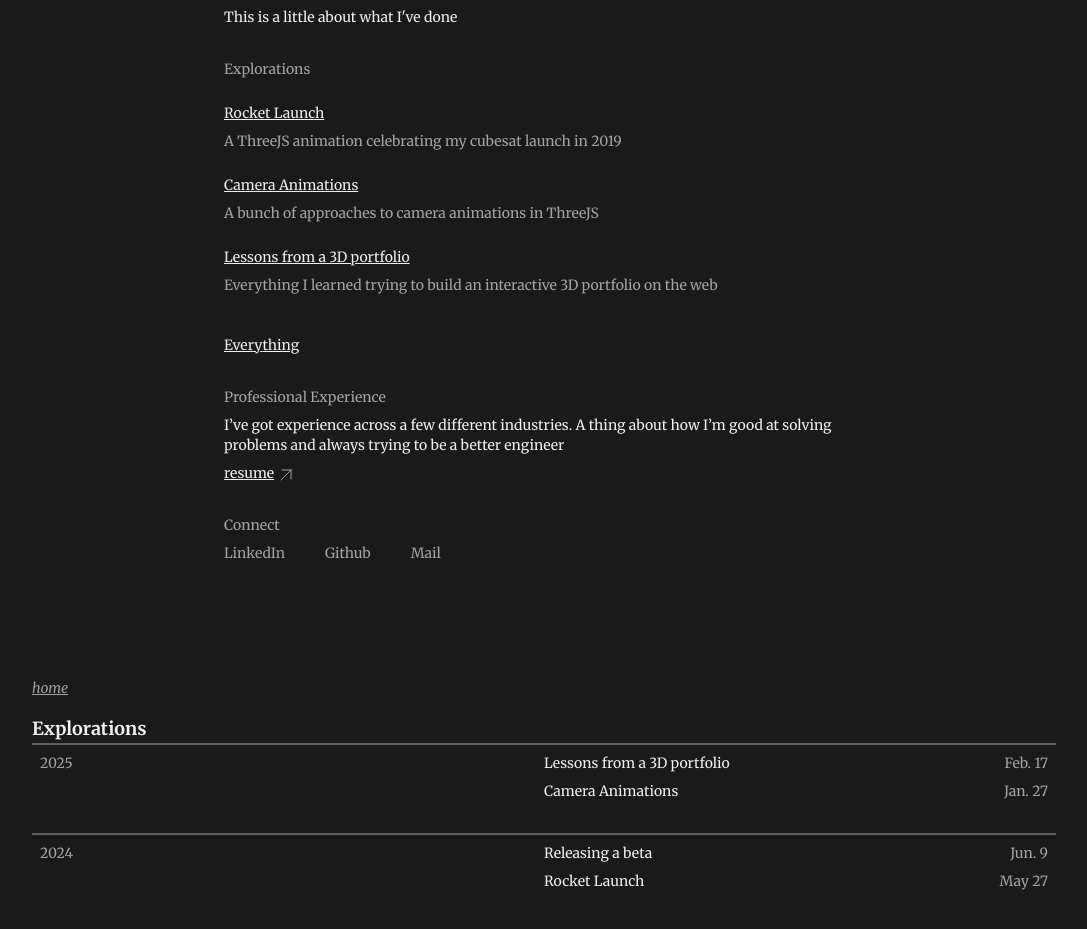
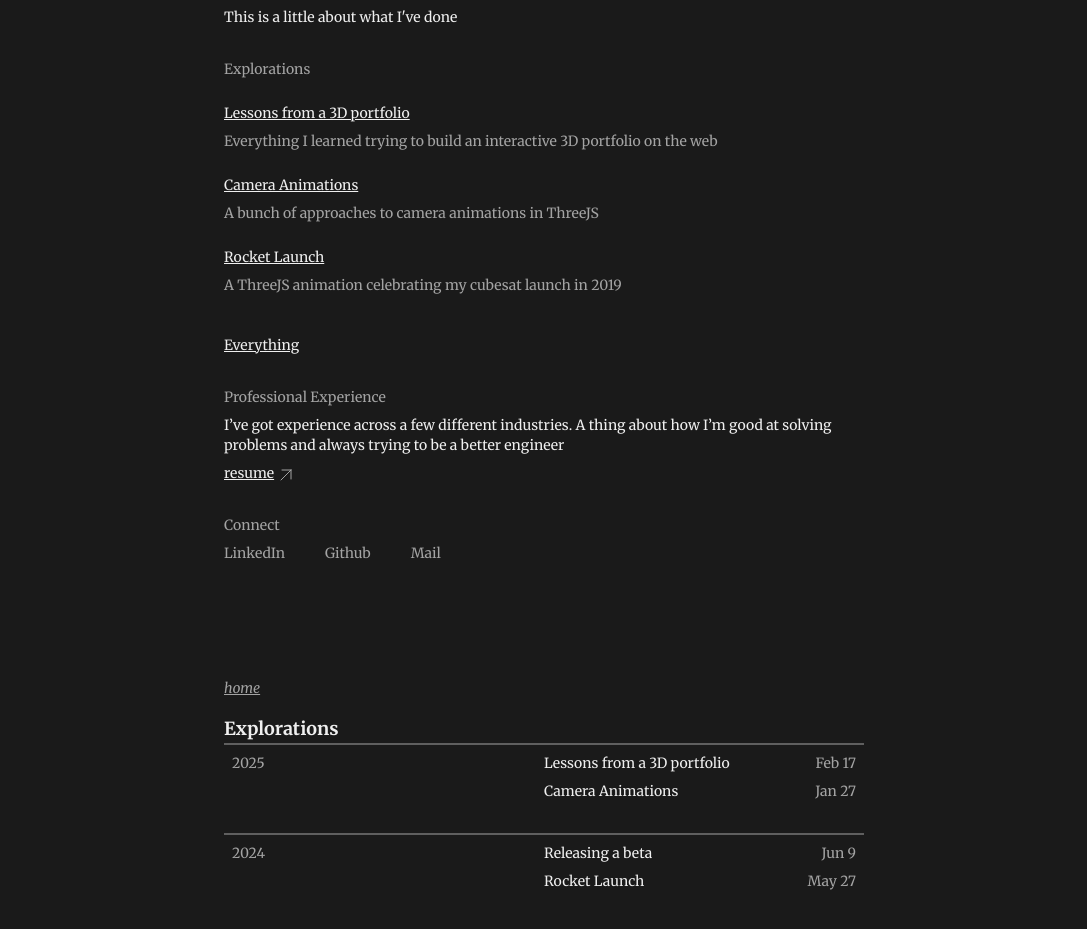
Before and after one commit to CraigKnoblauch/portfolio-2025, a React (Vite) app: page / in a window 1280 px wide. Shown: the part 165-1094 px from the top of the page, without its empty margins (96-1183 px from the left). Built offline with nearby package versions, Linux system fonts and the light colour scheme.

Commit message:
drive featured posts and posts toc from json index

```diff
--- a/src/App.jsx
+++ b/src/App.jsx
@@ -1,4 +1,5 @@
 // import './App.css'
+import { POSTS } from 'src/posts.js'
 
 function App() {
 
@@ -19,18 +20,12 @@ function App() {
 					{/* Title */}
 					<div className="text-secondary-gray">Explorations</div>
 					{/* Container for a post */}
-					<div className="flex flex-col space-y-2 pt-6">
-						<a href="www.youtube.com" className="text-primary-white underline">Rocket Launch</a>
-						<p className="text-secondary-gray">A ThreeJS animation celebrating my cubesat launch in 2019</p>
-					</div>
-					<div className="flex flex-col space-y-2 pt-6">
-						<a href="www.youtube.com" className="text-primary-white underline">Camera Animations</a>
-						<p className="text-secondary-gray">A bunch of approaches to camera animations in ThreeJS</p>
-					</div>
-					<div className="flex flex-col space-y-2 pt-6">
-						<a href="www.youtube.com" className="text-primary-white underline">Lessons from a 3D portfolio</a>
-						<p className="text-secondary-gray">Everything I learned trying to build an interactive 3D portfolio on the web</p>
-					</div>
+                    {POSTS.filter(post => post.featured).map((post, index) => (
+                        <div key={index} className="flex flex-col space-y-2 pt-6">
+                            <a href={post.link} className="text-primary-white underline">{post.title}</a>
+                            <p className="text-secondary-gray">{post.description}</p>
+                        </div>
+                    ))}
 					<div className="flex flex-col space-y-2 pt-10"> {/* NOTE higher padding on this element for division */}
 						<a href="www.youtube.com" className="text-primary-white underline">Everything</a>
 					</div>
@@ -42,9 +37,9 @@ function App() {
 					<p className="text-primary-white">I’ve got experience across a few different industries. A thing about how I’m good at solving problems and always trying to be a better engineer</p>
 					{/* Small flexbox to hold outbound arrow and link */}
 					<div className="flex flex-row text-primary-white">
-						<a href="youtube.com" className="underline">resume</a>
+						<a href="https://drive.google.com/file/d/1q3qX4lHtOwgXbwCQicCOyJ9uc8KG6TYD/view?usp=drivesdk" className="underline">resume</a>
 						<svg height="20px" width="20px">
-							<path d="M7 17L17 7M17 7H8M17 7V16" stroke="#a3a3a3" stroke-width="1" stroke-linecap="round" stroke-linejoin="round"/>
+							<path d="M7 17L17 7M17 7H8M17 7V16" stroke="#a3a3a3" strokeWidth="1" strokeLinecap="round" strokeLinejoin="round"/>
 						</svg>
 					</div>
 				</div>
--- a/src/Explorations.jsx
+++ b/src/Explorations.jsx
@@ -1,56 +1,19 @@
+import { POSTS } from "src/posts.js"
+import { PostsToc } from "src/PostsToc.jsx"
+
 function Explorations() {
 
   return (
     <>
         {/* Master flexbox container for the entire page. Gives column flex box with one column. That column has a max width */}
         <div className="flex flex-col items-center min-h-screen w-full">
-            <div className="justify-left w-8/10">
+            <div className="justify-left w-8/10 lg:w-1/2">
                 {/* Link home */}
                 <a href="/" className="text-secondary-gray merriweather-regular-italic underline text-sm">home</a>
-                {/* Header */}
                 <h1 className="text-primary-white merriweather-bold text-lg pt-4">Explorations</h1>
 
-                <hr className="border-secondary-gray opacity-50 border-1"/>
+                <PostsToc posts={POSTS} />
 
-                {/* Begin container for a year of posts */}
-                <div className="flex justify-between space-y-2 p-2 merriweather-regular text-sm pb-8">
-                    {/* First column holds year and will only ever hold year */}
-                    <div className="text-secondary-gray">2025</div>
-                    {/* Second column a flex col box for each row, each row holds a standard flex box for content */}
-                    <div className="flex flex-col min-w-1/2 max-w-3/4 space-y-2">
-                        <div className="flex justify-between">
-                            <a href="www.youtube.com" className="text-primary-white">Lessons from a 3D portfolio</a>
-                            <p className="text-secondary-gray">Feb. 17</p>
-                        </div>
-                        <div className="flex justify-between">
-                            <a href="www.youtube.com" className="text-primary-white">Camera Animations</a>
-                            <p className="text-secondary-gray">Jan. 27</p>
-                        </div>
-                    </div>
-
-                </div>
-
-
-                {/* Below is exact repeat with different content for demo purposes only */}
-                <hr className="border-secondary-gray opacity-50 border-1"/>
-
-                {/* Begin container for a year of posts */}
-                <div className="flex justify-between space-y-2 p-2 merriweather-regular text-sm pb-8">
-                    {/* First column holds year and will only ever hold year */}
-                    <div className="text-secondary-gray">2024</div>
-                    {/* Second column a flex col box for each row, each row holds a standard flex box for content */}
-                    <div className="flex flex-col min-w-1/2 max-w-3/4 space-y-2">
-                        <div className="flex justify-between">
-                            <a href="www.youtube.com" className="text-primary-white">Releasing a beta</a>
-                            <p className="text-secondary-gray">Jun. 9</p>
-                        </div>
-                        <div className="flex justify-between">
-                            <a href="www.youtube.com" className="text-primary-white">Rocket Launch</a>
-                            <p className="text-secondary-gray">May 27</p>
-                        </div>
-                    </div>
-
-                </div>
             </div>
         </div>
     </>
--- /dev/null
+++ b/src/PostsToc.jsx
@@ -0,0 +1,56 @@
+export const PostsToc = ({ posts }) => {
+
+    const postsByYear = posts.reduce((acc, post) => {
+        const year = new Date(post.date).getFullYear().toString();
+        if (!acc[year]) {
+            acc[year] = [];
+        }
+        acc[year].push(post);
+        return acc;
+    }, {});
+    console.log(postsByYear);
+
+    const uniqueYears = [...new Set(posts.map(post => new Date(post.date).getFullYear().toString()))]
+
+    /**
+     *
+     * BORDER: <hr className="border-secondary-gray opacity-50 border-1"/>
+     *
+     * YEAR OF POSTS CONTAINER: <div className="flex justify-between space-y-2 p-2 merriweather-regular text-sm pb-8">
+     *
+     * YEAR: <div className="text-secondary-gray">2024</div>
+     *
+     * POSTS CONTAINER: <div className="flex flex-col min-w-1/2 max-w-3/4 space-y-2">
+     *
+     * POST TITLE/DATE CONTAINER: <div className="flex justify-between">
+     *
+     * POST TITLE: <a href="www.youtube.com" className="text-primary-white">Releasing a beta</a>
+     * POST DATE: <p className="text-secondary-gray">Jun. 9</p>
+     */
+
+    return (
+        <>
+        {uniqueYears.map((year, index) => {
+            return <>
+                <hr className="border-secondary-gray opacity-50 border-1"/>
+                <div className="flex justify-between space-y-2 p-2 merriweather-regular text-sm pb-8">
+                    <div className="text-secondary-gray">{year}</div>
+                    <div className="flex flex-col min-w-1/2 max-w-3/4 space-y-2">
+                        {postsByYear[year].map((post, postIndex) => {
+                            return <div className="flex justify-between">
+                                <a href={post.link} className="text-primary-white">{post.title}</a>
+                                <p className="text-secondary-gray">{
+                                    new Date(post.date).toLocaleDateString('en-US', {
+                                        month: 'short',
+                                        day: 'numeric'
+                                    })
+                                }</p>
+                            </div>
+                        })}
+                    </div>
+                </div>
+            </>
+        })}
+        </>
+    )
+}
--- /dev/null
+++ b/src/posts.js
@@ -0,0 +1,36 @@
+// NOTE Keep this in order. If you have a new addtion, put it in the right place by date. Most recent at the top
+
+export const POSTS = [
+    {
+        title: "Lessons from a 3D portfolio",
+        description: "Everything I learned trying to build an interactive 3D portfolio on the web",
+        date: "2025-02-17",
+        file: "",
+        slug: "lessons-from-a-3d-portfolio",
+        featured: true
+    },
+    {
+        title: "Camera Animations",
+        description: "A bunch of approaches to camera animations in ThreeJS",
+        date: "2025-01-27",
+        file: "",
+        slug: "camera-animations",
+        featured: true
+    },
+    {
+        title: "Releasing a beta",
+        description: "Lessons learned from releasing a bet of my portfolio",
+        date: "2024-06-09",
+        file: "",
+        slug: "releasing-a-beta",
+        featured: false
+    },
+    {
+        title: "Rocket Launch",
+        description: "A ThreeJS animation celebrating my cubesat launch in 2019",
+        date: "2024-05-27",
+        file: "",
+        slug: "rocket-launch",
+        featured: true
+    }
+]
```
